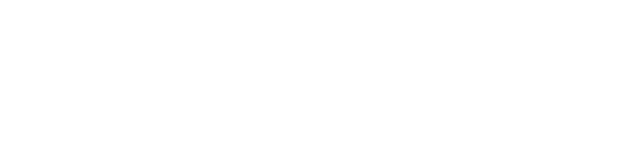
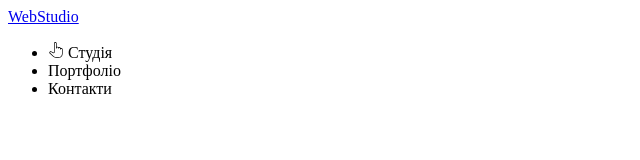
Before and after one commit to vanvalera/goit-markup-hw-01, a plain HTML site: page index.html in a window 1280 px wide. Shown: the whole page, without its empty margins (0-640 px from the left). Drawn offline with Linux system fonts and the light colour scheme.

Commit message:
Настройка Притира

```diff
--- a/index.html
+++ b/index.html
@@ -1,12 +1,22 @@
 <!DOCTYPE html>
-<html lang="en">
-<head>
-    <meta charset="UTF-8">
-    <meta http-equiv="X-UA-Compatible" content="IE=edge">
-    <meta name="viewport" content="width=device-width, initial-scale=1.0">
-    <title>Web Studio (Version 2.1)</title>
-</head>
-<body>
-
-</body>
+<html lang="ukr">
+	<head>
+		<meta charset="UTF-8" />
+		<meta http-equiv="X-UA-Compatible" content="IE=edge" />
+		<meta name="viewport" content="width=device-width, initial-scale=1.0" />
+		<title>Студія</title>
+	</head>
+	<body>
+		<header>
+			<a href="/">WebStudio</a>
+			<ul>
+				<li>
+					<img src="./images/finger1.svg" alt="указатель" />
+					Студія
+				</li>
+				<li>Портфоліо</li>
+				<li>Контакти</li>
+			</ul>
+		</header>
+	</body>
 </html>
```
Also changed, not shown: .prettierrc.json (added), images/finger1.svg (added).
